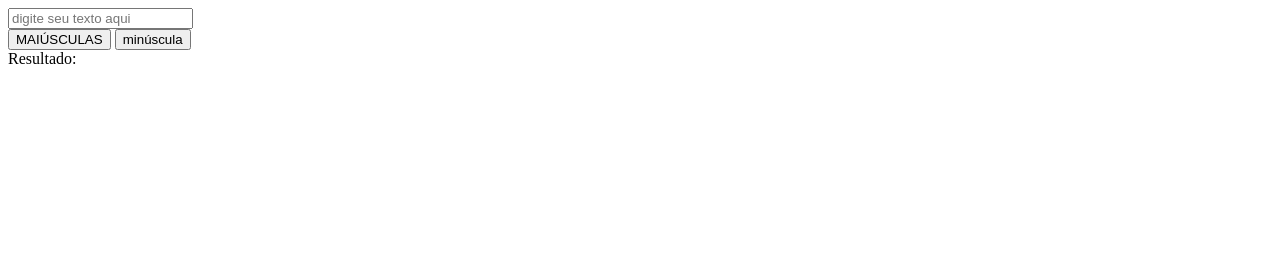
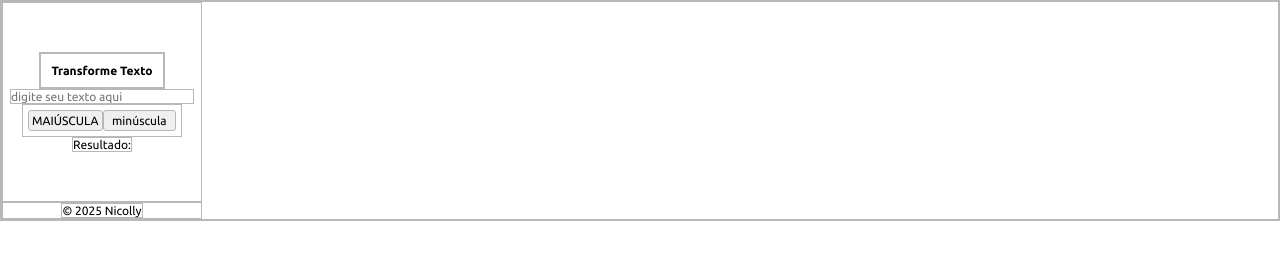
Before and after one commit to NicAlmeida/extTransformeTexto, a browser extension: page index.html in a window 1280 px wide. Drawn offline with Linux system fonts and the light colour scheme.

Commit message:
update: html e css

```diff
--- a/index.html
+++ b/index.html
@@ -15,9 +15,11 @@
   </head>
   <body>
     <div class="container-pai">
-      <header class="cabecalho"></header>
+      <header class="cabecalho">
+        <p class="titulo-cabecalho">Transforme Texto</p>
+      </header>
+
       <!-- Conteudo alunos -->
-
       <input
         type="text"
         name="text"
@@ -29,11 +31,15 @@
       />
 
       <div class="container-button">
-        <button>MAIÚSCULAS</button>
-        <button>minúscula</button>
+        <button type="button" class="btn" id="btnMaiuscula">MAIÚSCULA</button>
+        <button type="button" class="btn" id="btnMinuscula">minúscula</button>
       </div>
 
       <div name="result" id="result" class="result">Resultado:</div>
     </div>
+
+    <footer class="footer">
+      <p class="titulo-footer">© 2025 Nicolly</p>
+    </footer>
   </body>
 </html>
--- a/style.css
+++ b/style.css
@@ -0,0 +1,45 @@
+* {
+  margin: 0;
+  padding: 0;
+  box-sizing: border-box;
+  font-family: "Ubuntu", sans-serif;
+  font-size: 12px;
+
+  border: solid 1px rgb(184, 184, 184);
+}
+
+.titulo-cabecalho {
+  font-weight: bold;
+  padding: 10px;
+}
+
+.container-pai {
+  width: 200px;
+  height: 200px;
+  display: flex;
+  flex-direction: column;
+  align-items: center;
+  justify-content: center;
+}
+
+.container-button {
+  width: 160px;
+  padding: 5px;
+  display: flex;
+  justify-content: space-evenly;
+}
+
+.btn {
+  cursor: pointer;
+  width: 77px;
+  padding: 3px;
+  border-radius: 3px;
+}
+
+.footer {
+  width: 200px;
+  display: flex;
+  flex-direction: column;
+  align-items: center;
+  justify-content: center;
+}
```
